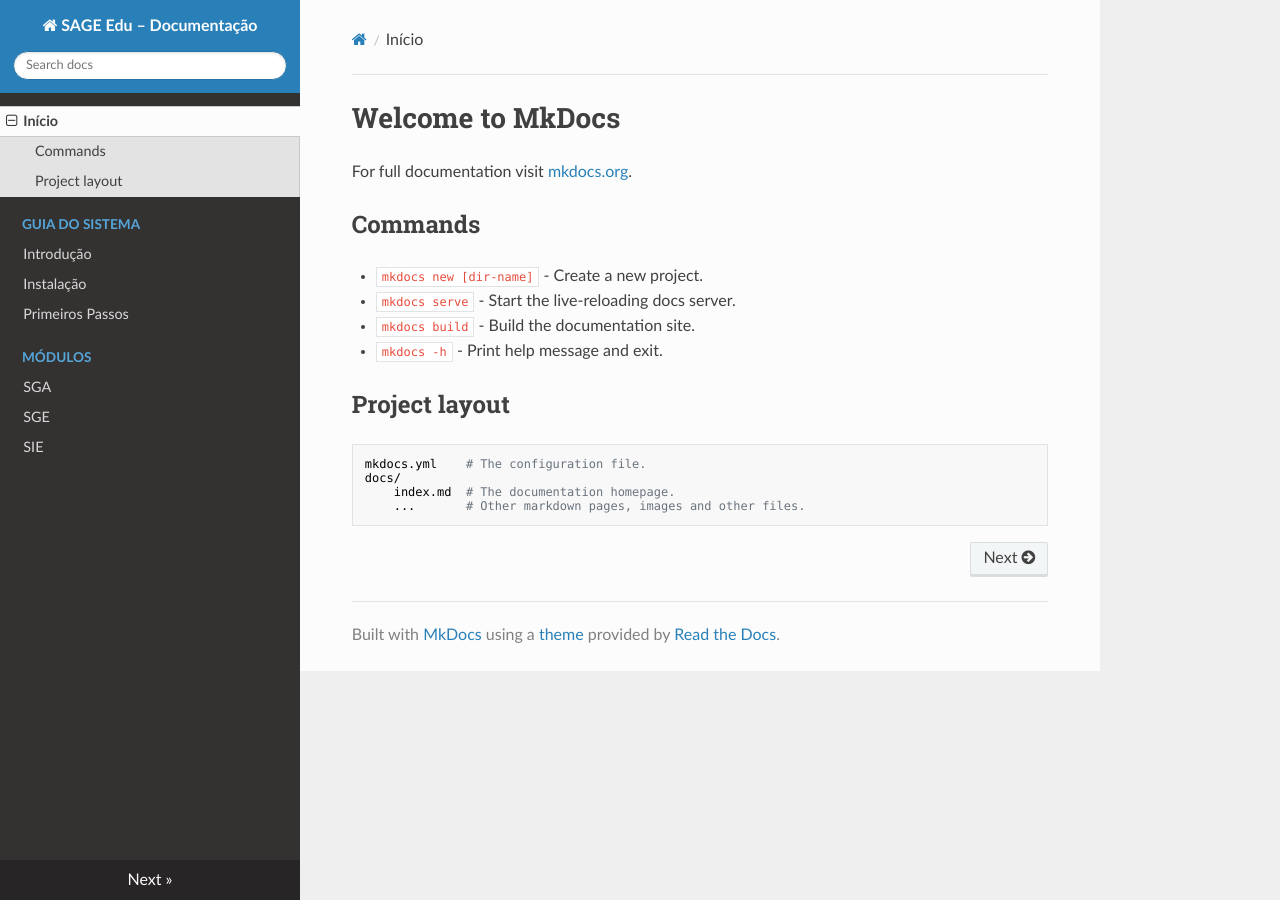
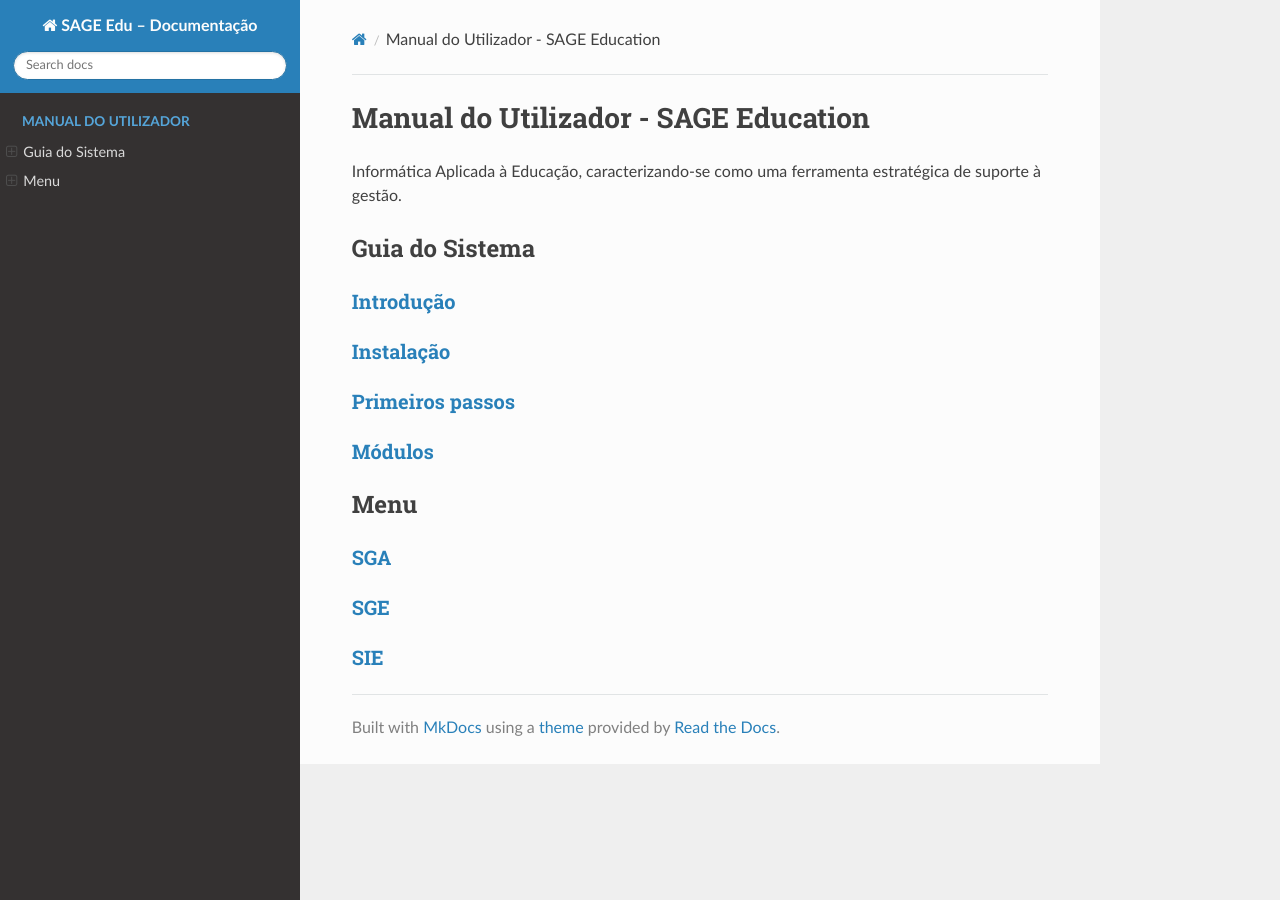
Before and after one commit to zacariasjuliano/sage-edu-docs, an MkDocs documentation site: the page built from docs/index.md, in a window 1280 px wide. Built offline with MkDocs 1.6.1, drawn with Linux system fonts in a browser that asks for light colours; nearby versions of some CDN libraries.

Commit message:
Main Page

```diff
--- a/docs/index.md
+++ b/docs/index.md
@@ -1,17 +1,14 @@
-# Welcome to MkDocs
+# Manual do Utilizador - SAGE Education
 
-For full documentation visit [mkdocs.org](https://www.mkdocs.org).
+Informática  Aplicada  à  Educação,  caracterizando-se  como  uma ferramenta  estratégica  de  suporte à gestão.
 
-## Commands
+## Guia do Sistema
+### [Introdução](guia/introducao.md)
+### [Instalação](guia/instalacao.md)
+### [Primeiros passos](guia/primeiros-passos.md)
+### [Módulos](guia/modulos.md)
 
-* `mkdocs new [dir-name]` - Create a new project.
-* `mkdocs serve` - Start the live-reloading docs server.
-* `mkdocs build` - Build the documentation site.
-* `mkdocs -h` - Print help message and exit.
-
-## Project layout
-
-    mkdocs.yml    # The configuration file.
-    docs/
-        index.md  # The documentation homepage.
-        ...       # Other markdown pages, images and other files.
+## Menu
+### [SGA](modulos/sga.md)
+### [SGE](modulos/sge.md)
+### [SIE](modulos/sie.md)
--- a/mkdocs.yml
+++ b/mkdocs.yml
@@ -13,12 +13,13 @@
     - content.code.copy
 
 nav:
-  - Início: index.md
-  - Guia do Sistema:
-      - Introdução: guia/introducao.md
-      - Instalação: guia/instalacao.md
-      - Primeiros Passos: guia/primeiros-passos.md
-  - Módulos:
-      - SGA: modulos/sga.md
-      - SGE: modulos/sge.md
-      - SIE: modulos/sie.md
+  - Manual do Utilizador:
+    - Guia do Sistema:
+        - Introdução: guia/introducao.md
+        - Instalação: guia/instalacao.md
+        - Primeiros Passos: guia/primeiros-passos.md
+        - Módulos: guia/modulos.md
+    - Menu:
+        - SGA: modulos/sga.md
+        - SGE: modulos/sge.md
+        - SIE: modulos/sie.md
```
Also changed, not shown: docs/guia/instalacao.md (+21 -0 lines), docs/guia/introducao.md (+12 -0 lines), docs/guia/modulos.md (added, +72 -0 lines), docs/guia/primeiros-passos.md (+32 -0 lines), docs/modulos/sga.md (+12 -0 lines), docs/modulos/sge.md (+4 -0 lines), docs/modulos/sie.md (+4 -0 lines).
